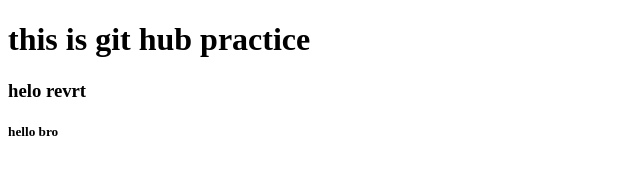
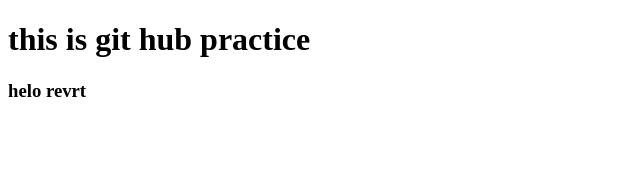
Before and after one commit to HabtamuAragie/gitpraaaaaaaaaaaaa, a plain HTML site: page index.html in a window 1280 px wide. Shown: the full height of the page, 0-640 px from the left. Drawn offline with Linux system fonts and the light colour scheme.

Commit message:
Revert "f:wqourthcommit"
This reverts commit 72256d209092081aa2b91d395a8dda9c04582138.

```diff
--- a/index.html
+++ b/index.html
@@ -8,6 +8,5 @@
 <body>
     <h1>this is git hub practice</h1>
     <h3>helo revrt</h3>
-    <h5>hello bro</h5>
 </body>
 </html>
```
